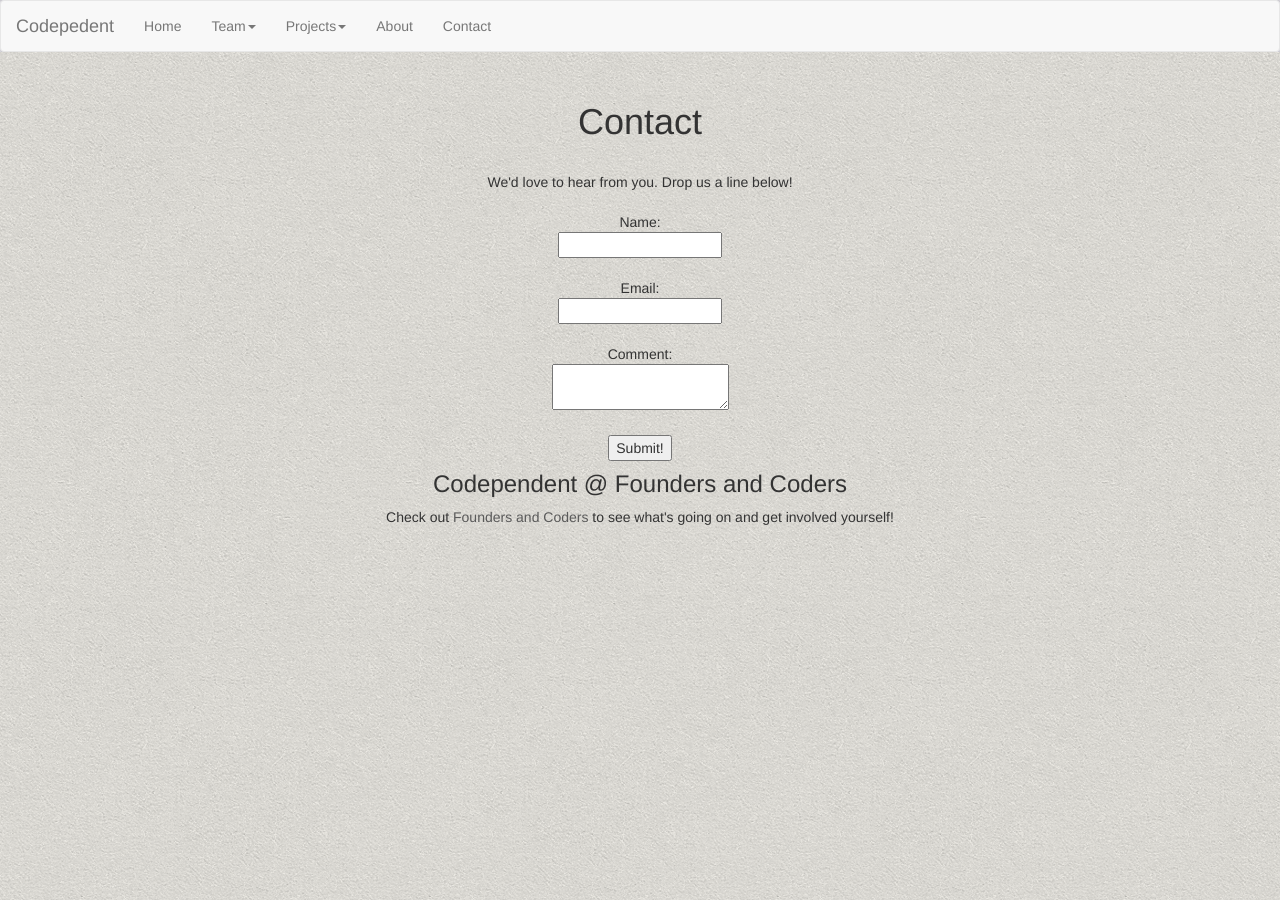
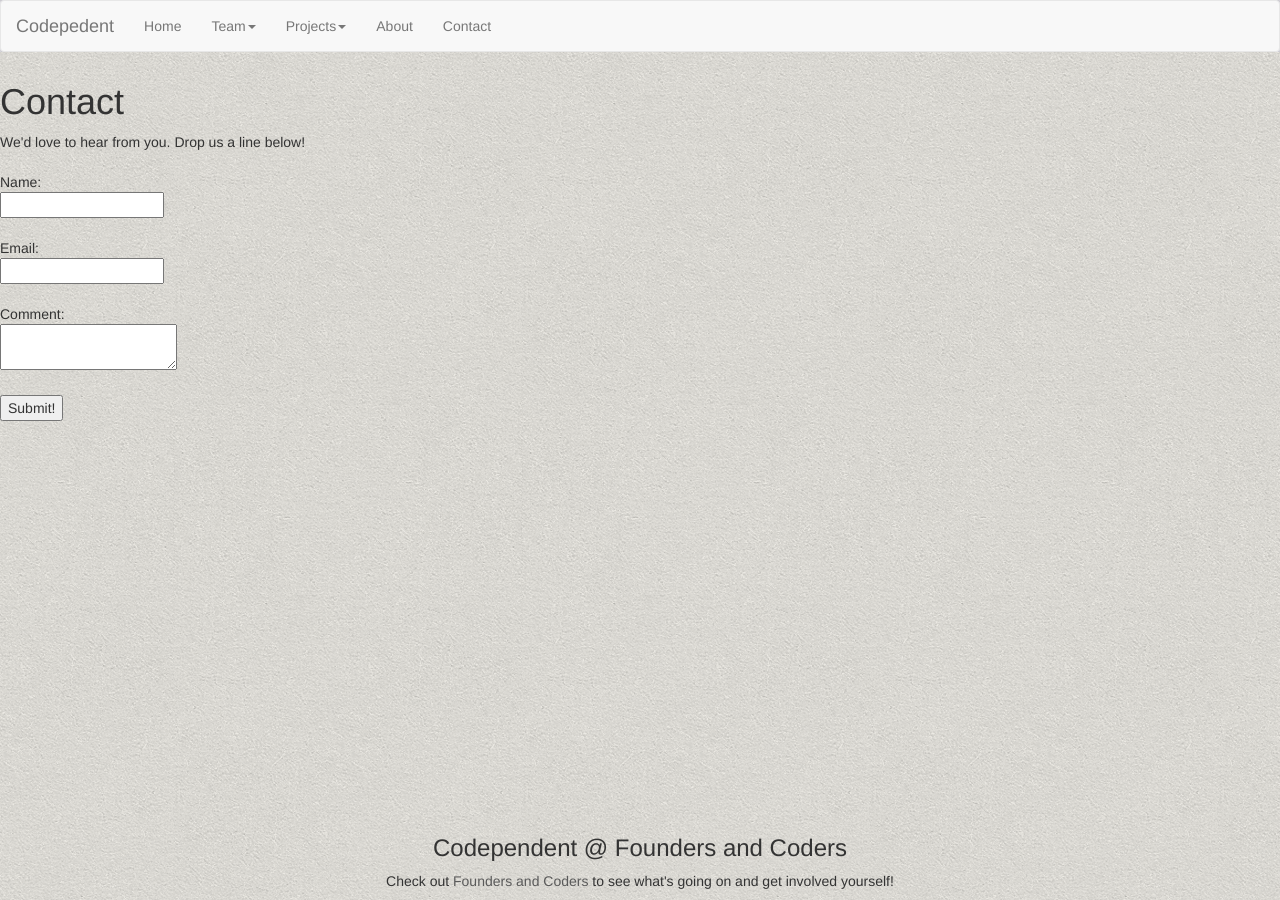
Before and after one commit to codependentfc/codependentfc.github.io, a Jekyll site: the page built from contact.md, in a window 1280 px wide. Built offline with Jekyll 4.4.1, drawn with Linux system fonts in a browser that asks for light colours; nearby versions of some CDN libraries.

Commit message:
remove center tags, sorry! will fix in CSS

```diff
--- a/_layouts/contact.html
+++ b/_layouts/contact.html
@@ -2,24 +2,23 @@
 layout: default
 ---
 
-<br>
-<center>
+
     <h1>{{page.title}}</h1>
-</center>
-<br>
 
-<center>
+
+
+
     <p>We'd love to hear from you. Drop us a line below!
     </p>
 
 {{content}}
-
+<div id='form-div'>
   <form id='form' action="https://getsimpleform.com/messages?form_api_token=d6b14068281668c202665854ccd78036" method="post">
 
     <input type='hidden' name='redirect_to' value='http://codependentfc.github.io/thankyou/' />
     <!--This is broken locally, as full URL required -->
 
-  <center>
+
     <br/>
     Name:
     <br/><input type='text'  name='name' />
@@ -36,5 +35,6 @@ layout: default
     <br/>
     <br/>
     <input type='submit' value='Submit!' />
-  </center>
+
   </form>
+</div>
--- a/_layouts/default.html
+++ b/_layouts/default.html
@@ -1,6 +1,6 @@
 <!DOCTYPE html>
 <html>
-  <center>
+
   {% include head.html %}
 
   <body>
@@ -14,13 +14,10 @@
             {{ content }}
           </div>
         </div>
-       </div>
-     </div>
+      </div>
     </div>
-
     <div id='sticky-footer'>
       {% include footer.html %}
     </div>
-  </body>
-  </center>
+
 </html>
--- a/css/main.css
+++ b/css/main.css
@@ -115,7 +115,6 @@ body {
 
 }
 
-
 #intro {
   max-width: 100%;
   font-size: 25px;
@@ -221,3 +220,8 @@ body {
 .landing-area a {
   color: white;
 }
+
+#form-div {
+  margin-left: auto
+  margin-right: auto;
+}
```
Also changed, not shown: _layouts/about.html (+3 -4 lines). Lines whose indentation alone changed are shown as unchanged.
